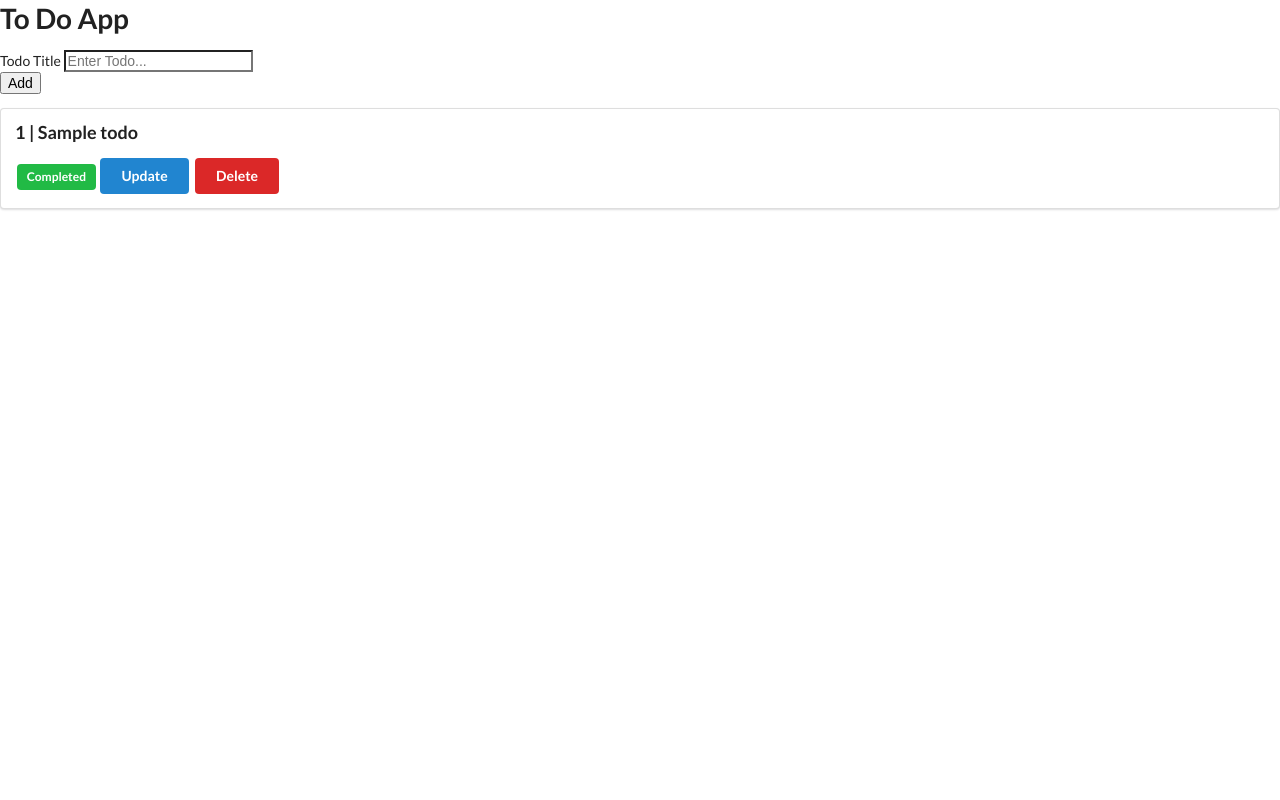
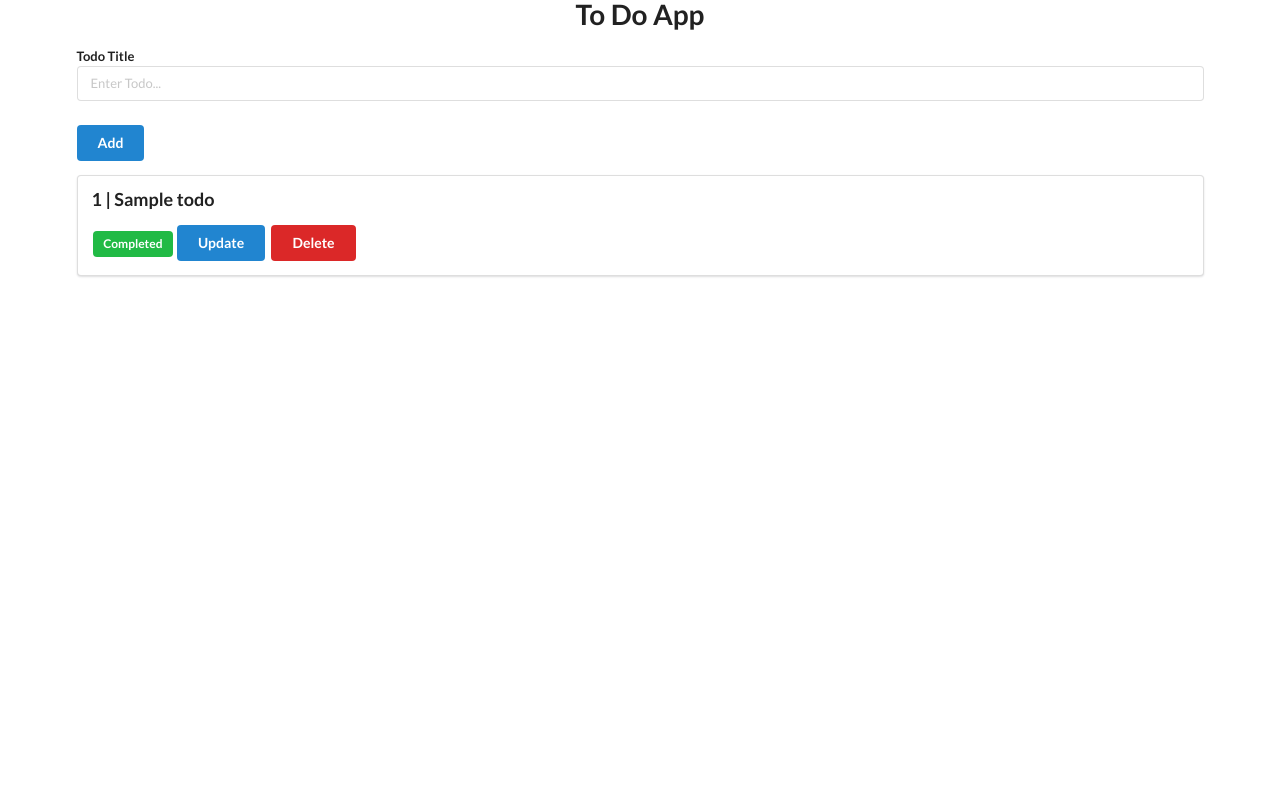
Before and after one commit to TheAmazinRaven/flask-todo, a Flask app: page / in a window 1280 px wide. Run offline with Flask 2, Linux system fonts and the light colour scheme; tables that the repository leaves empty hold one stand-in row (values such as "Sample post").

Commit message:
Re-initiated project.

```diff
--- a/Templates/base.html
+++ b/Templates/base.html
@@ -4,24 +4,25 @@
     <meta charset="UTF-8">
     <title>To Do App</title>
     <link rel="stylesheet" href="https://cdn.jsdelivr.net/npm/semantic-ui@2.4.2/dist/semantic.min.css">
+    <script src="https://cdn.jsdelivr.net/npm/semantic-ui@2.4.2/dist/semantic.min.js"></script>
 </head>
-<body>
-    <h1>To Do App</h1>
+<body class="ui container">
+    <h1 class="ui center aligned header">To Do App</h1>
 
-    <form action="/add" method="post">
-        <div>
+    <form action="/add" method="post" class="ui form">
+        <div class="field">
             <label for="title">
                 Todo Title
                 <input type="text" name="title" placeholder="Enter Todo...">
             </label>
             <br>
-                <button type="submit">
-                 Add
+                <button type="submit" class="ui blue button">
+                    Add
                 </button>
         </div>
     </form>
 
-     {% for todo in todo_list %}
+        {% for todo in todo_list %}
         <div class="ui segment">
             <p class="ui big header">{{todo.id }} | {{ todo.title }}</p>
 
@@ -36,6 +37,6 @@
         </div>
         {% endfor %}
 
-<script src="https://cdn.jsdelivr.net/npm/semantic-ui@2.4.2/dist/semantic.min.js"></script>
+
 </body>
 </html>
--- a/Templates/style.css
+++ b/Templates/style.css
@@ -0,0 +1,3 @@
+ui container {
+    margin-top: 50px;
+}
```
Also changed, not shown: db.sqlite (added), instance/db.sqlite (added).
